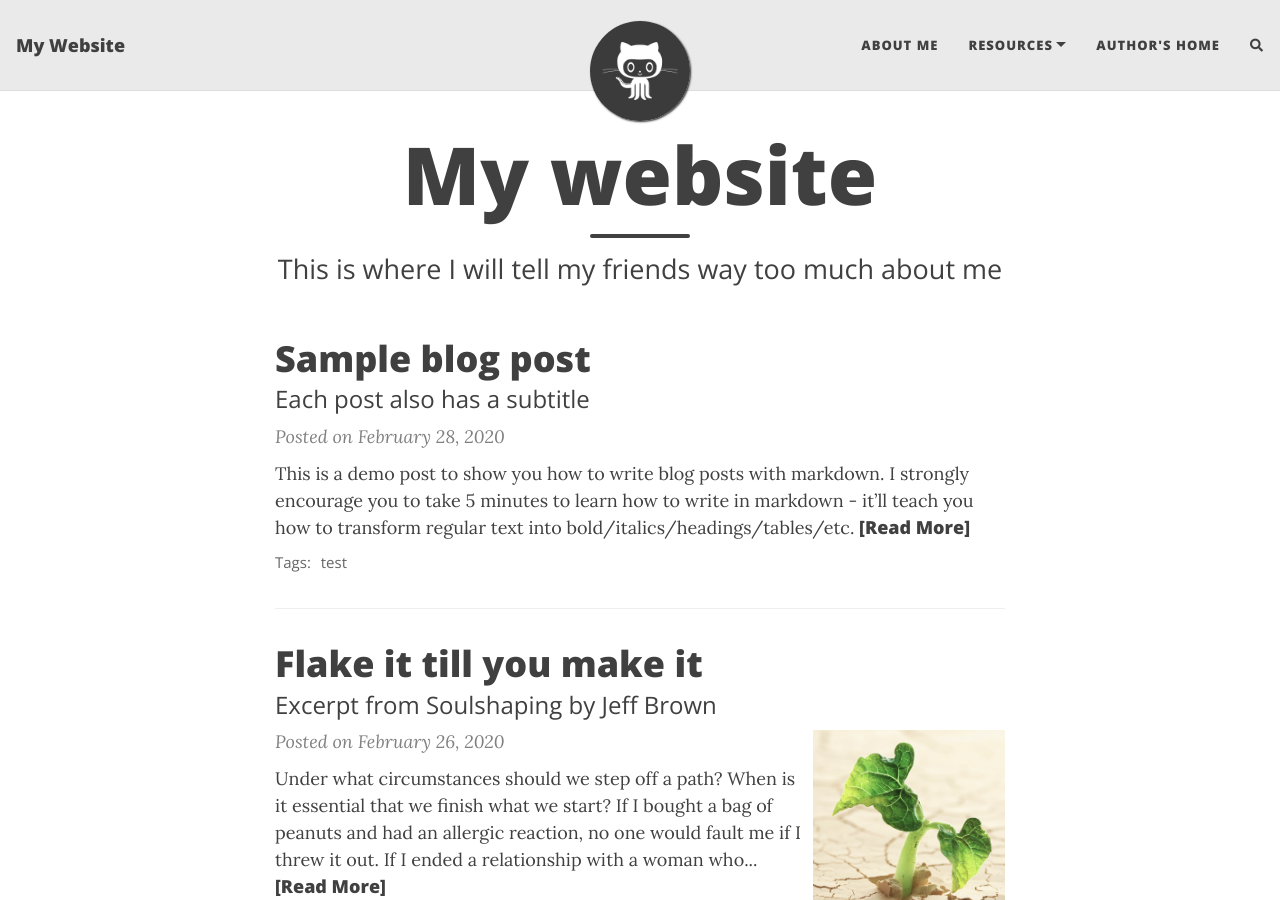
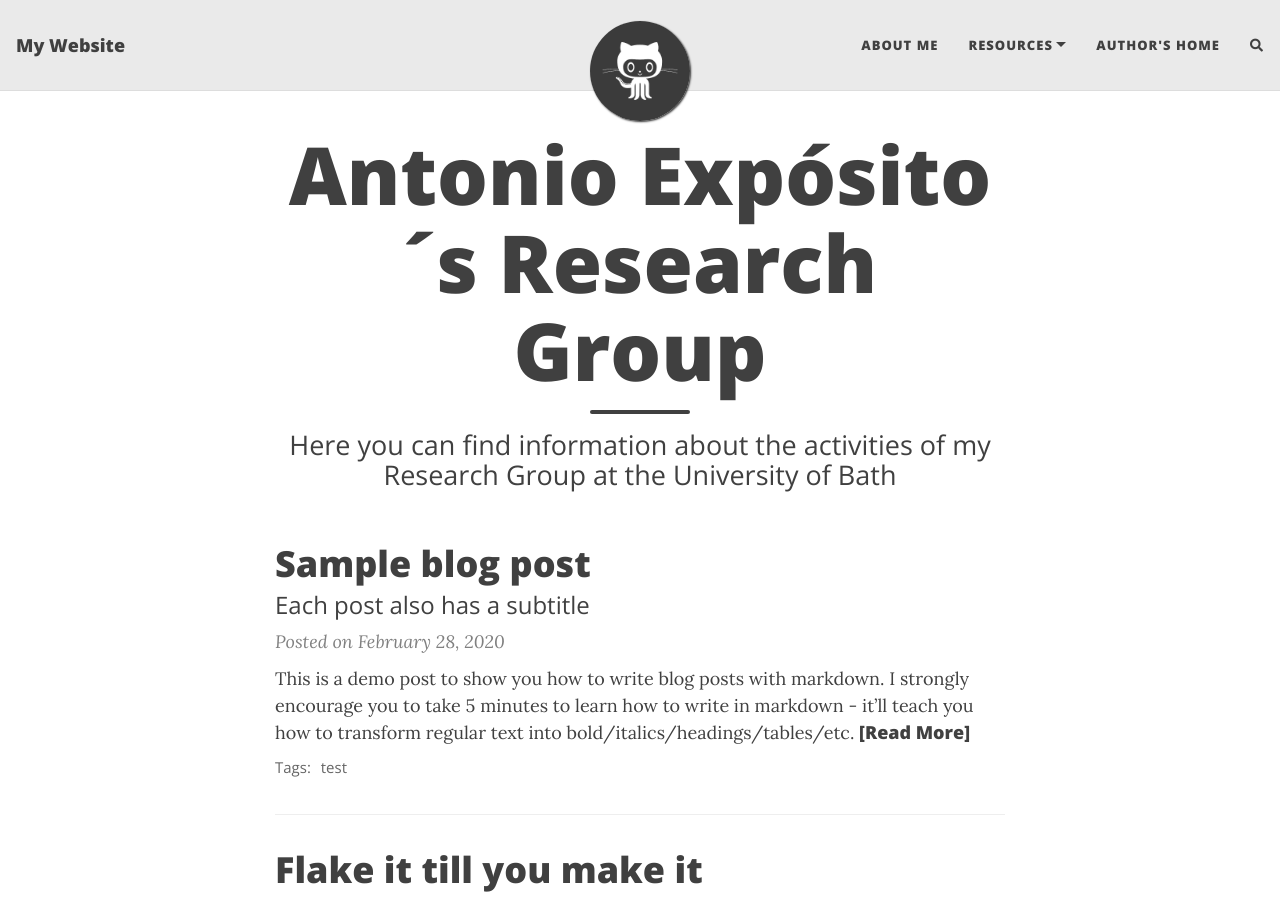
Before and after one commit to AntonioJExposito/AntonioJExposito.github.io, a Jekyll site: the page built from index_prueba.html, in a window 1280 px wide and 900 px high. Built offline with Jekyll 4.4.1, drawn with Linux system fonts in a browser that asks for light colours; nearby versions of some CDN libraries; comment, search, counter and statistics services are not loaded.

Commit message:
Update index_prueba.html

```diff
--- a/index_prueba.html
+++ b/index_prueba.html
@@ -1,5 +1,5 @@
 ---
 layout: home
-title: My website
-subtitle: This is where I will tell my friends way too much about me
+title: Antonio Expósito´s Research Group
+subtitle: Here you can find information about the activities of my Research Group at the University of Bath
 ---
```
